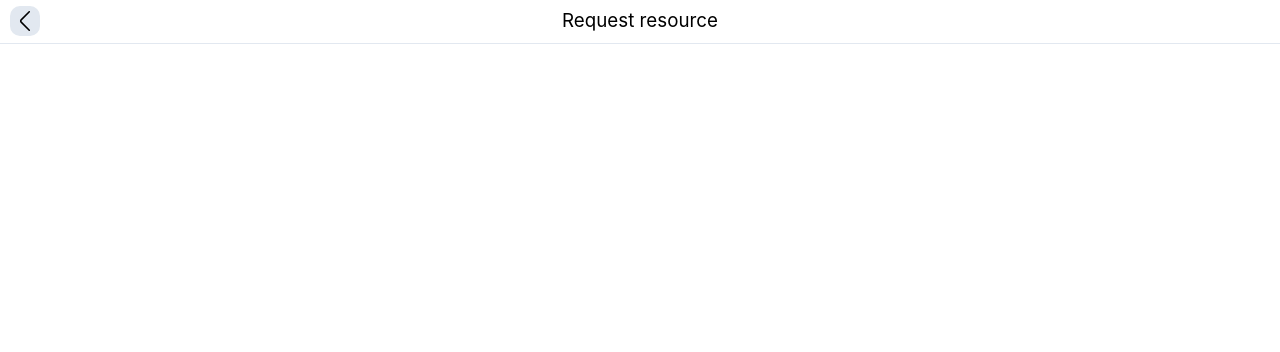
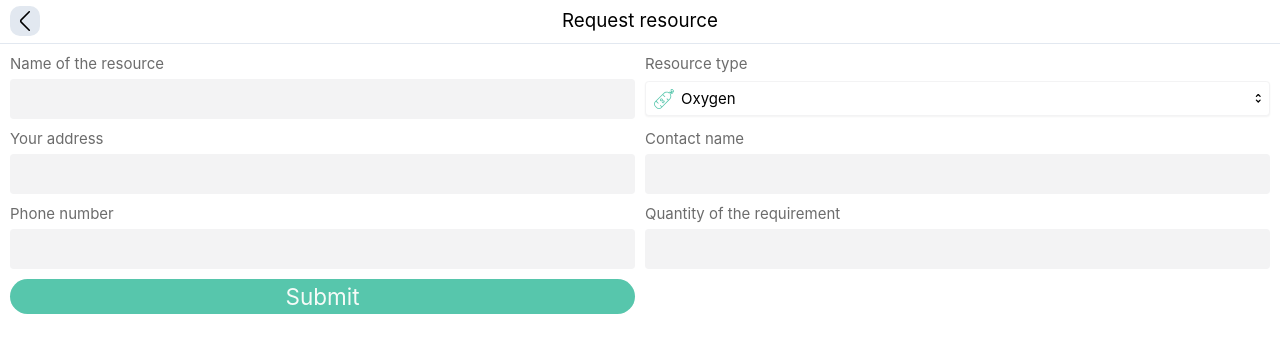
Before and after one commit to tanweer919/covidcare, a Next.js app: page /add/request in a window 1280 px wide. Shown: the top 352 px of the page. Built offline with nearby package versions, Linux system fonts and the light colour scheme.

Commit message:
Added different fields to request form

```diff
--- a/pages/add/request.tsx
+++ b/pages/add/request.tsx
@@ -1,9 +1,75 @@
 import AppBar from "../../src/components/AppBar";
+import SelectDropdown from "../../src/components/SelectDropdown";
+import { SelectOption } from "../../src/interfaces/interface";
+const RequestForm = () => {
+  const resourceList: SelectOption[] = [
+    { label: "Oxygen", value: 0, icon: "/images/oxygen.svg" },
+    { label: "Hospital Beds", value: 1, icon: "/images/hospital-bed.svg" },
+    { label: "Medicines/Injections", value: 2, icon: "/images/medicine.svg" },
+    { label: "Testing", value: 3, icon: "/images/blood-test.svg" },
+    { label: "Blood", value: 4, icon: "/images/blood-drop.svg" },
+    { label: "Ambulance", value: 5, icon: "/images/ambulance.svg" },
+  ];
 
-const RequestForm = () => {
   return (
     <div>
       <AppBar label="Request resource" />
+      <div className="p-4 text-2xl grid grid-cols-1 md:grid-cols-2 gap-4">
+        <div className="flex flex-col gap-y-2">
+          <h2 className="text-textgray">Name of the resource</h2>
+          <input
+            className="w-full bg-gray300 p-4 rounded-md"
+            type="text"
+            name=""
+            id=""
+          />
+        </div>
+        <div className="flex flex-col gap-y-2">
+          <h2 className="text-textgray">Resource type</h2>
+          <SelectDropdown itemList={resourceList} />
+        </div>
+        <div className="flex flex-col gap-y-2">
+          <h2 className="text-textgray">Your address</h2>
+          <input
+            className="w-full bg-gray300 p-4 rounded-md"
+            type="text"
+            name=""
+            id=""
+          />
+        </div>
+        <div className="flex flex-col gap-y-2">
+          <h2 className="text-textgray">Contact name</h2>
+          <input
+            className="w-full bg-gray300 p-4 rounded-md"
+            type="text"
+            name=""
+            id=""
+          />
+        </div>
+        <div className="flex flex-col gap-y-2">
+          <h2 className="text-textgray">Phone number</h2>
+          <input
+            className="w-full bg-gray300 p-4 rounded-md"
+            type="text"
+            name=""
+            id=""
+          />
+        </div>
+        <div className="flex flex-col gap-y-2">
+          <h2 className="text-textgray">Quantity of the requirement</h2>
+          <input
+            className="w-full bg-gray300 p-4 rounded-md"
+            type="text"
+            name=""
+            id=""
+          />
+        </div>
+        <div>
+          <button className="bg-primary rounded-md md:rounded-full w-full p-2 text-4xl text-white">
+            Submit
+          </button>
+        </div>
+      </div>
     </div>
   );
 };
```
